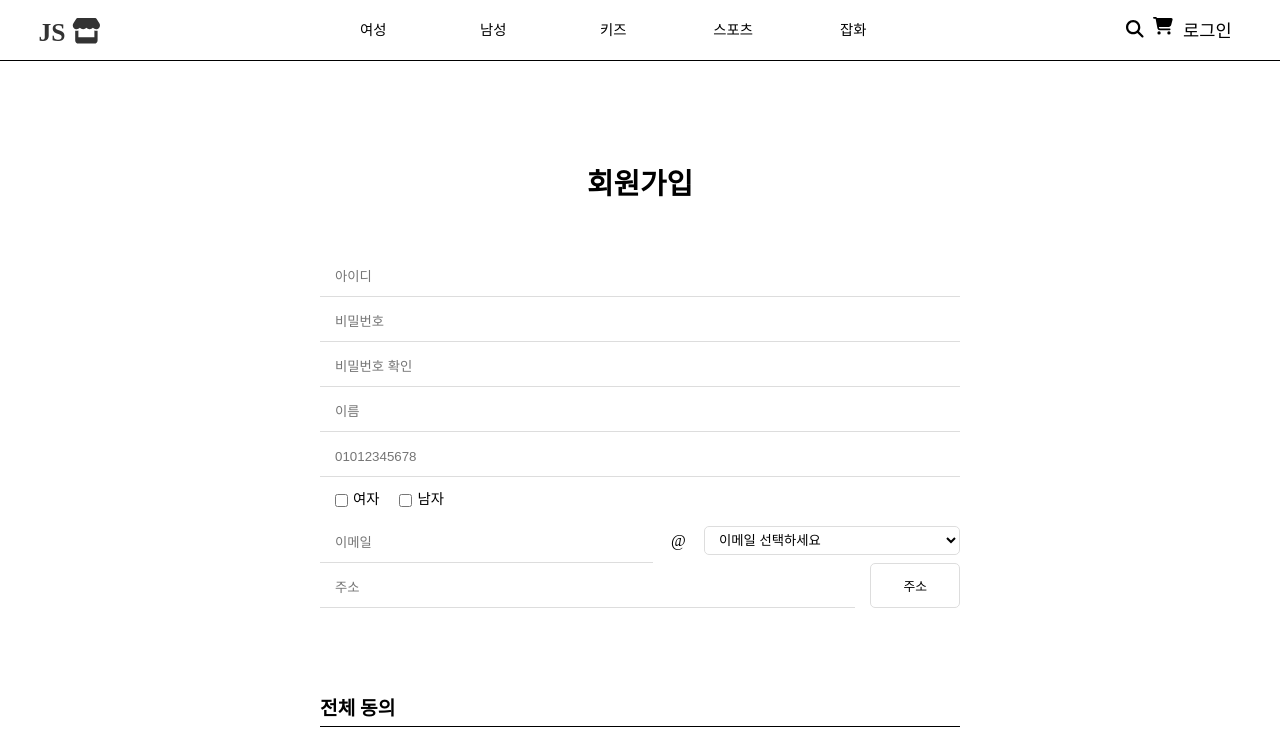
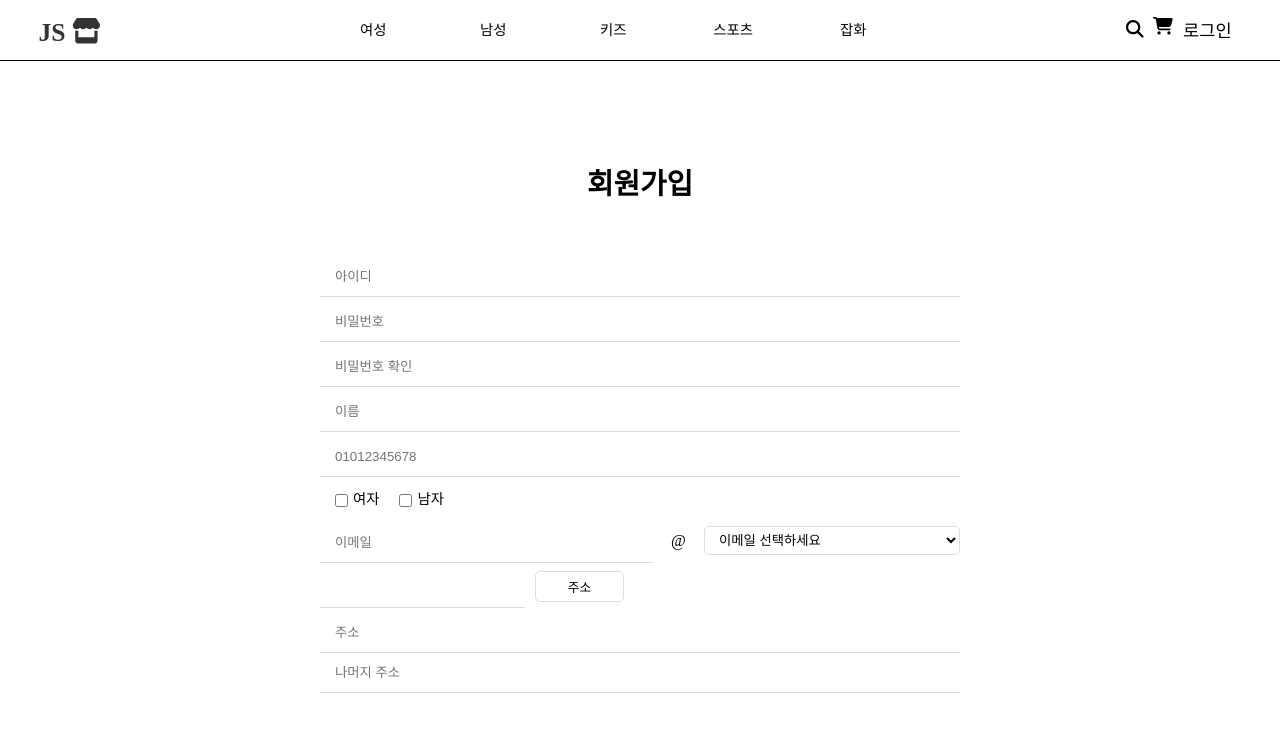
Before and after one commit to gemkim/JS_WEB, a React (Create React App) app: page /join-us in a window 1280 px wide. Shown: the top 736 px of the page. Built offline with nearby package versions, Linux system fonts and the light colour scheme.

Commit message:
Refactor : 주소 UI 재구성 및 포스트코드 추가

```diff
--- a/src/components/AddressPostcode/index.jsx
+++ b/src/components/AddressPostcode/index.jsx
@@ -2,21 +2,20 @@ import React from 'react';
 import styles from './AddressPostcode.module.scss'
 import DaumPostcodeEmbed from 'react-daum-postcode';
 
-const AddressPostcode = ({isPopup, setIsPopup}) => {
+const AddressPostcode = ({isPopup, setIsPopup, setZoneCode, setAddress}) => {
   const handleComplete = (data) => {
-    let fullAddress = data.address;
+    console.log(data);
+    let fullAddress = data.address; //풀 주소
+    let zoneCode = data.zonecode; // 우편번호
     let extraAddress = '';
 
     if (data.addressType === 'R') {
-      if (data.bname !== '') {
-        extraAddress += data.bname;
-      }
-      if (data.buildingName !== '') {
-        extraAddress += extraAddress !== '' ? `, ${data.buildingName}` : data.buildingName;
-      }
+      if (data.bname !== '') extraAddress += data.bname;
+      if (data.buildingName !== '')  extraAddress += extraAddress !== '' ? `, ${data.buildingName}` : data.buildingName;
       fullAddress += extraAddress !== '' ? ` (${extraAddress})` : '';
     }
-
+    setZoneCode(zoneCode)
+    setAddress(fullAddress)
     console.log(fullAddress); // e.g. '서울 성동구 왕십리로2길 20 (성수동1가)'
     setIsPopup(!isPopup)
   };
--- a/src/components/InputForm/AddressForm.jsx
+++ b/src/components/InputForm/AddressForm.jsx
@@ -1,26 +1,30 @@
-import React from 'react';
+import React, { useState } from 'react';
 import styles from './Form.module.scss'
 import Button from 'components/Button';
 
-const AddressForm = ({isPopup, setIsPopup}) => {
+const AddressForm = ({isPopup, setIsPopup, address, zoneCode}) => {
   const handleOpenPopup = (e) => {
     setIsPopup(!isPopup)
   }
 
   const onChangeUserAddress = (e) => {};
 
-
   return (
     <>
       {/* userAddress */}
+     <div className={styles.zonecode}>
+        <input type="text" value={zoneCode} />
+        <Button type={'button'} text={'주소'} size={'btnM'} state={'white'} onClick={handleOpenPopup} />
+     </div>
      <input
           className={styles.textform}
           id="input1"
           type='text'
           placeholder='주소'
+          value={address}
           onChange={onChangeUserAddress}
         />
-      <Button type={'button'} text={'주소'} size={'btnM'} state={'white'} onClick={handleOpenPopup} />
+        <input className={styles.textform}  type="text" placeholder='나머지 주소' />
     </>
   )
 };
--- a/src/components/InputForm/Form.module.scss
+++ b/src/components/InputForm/Form.module.scss
@@ -24,6 +24,14 @@
       padding-left: 5px;
     }
   }
+
+  //address form
+  .zonecode{
+    input{
+      width: 32%;
+    }
+  }
+
   //email form
   .inputEmail{
     width: 52%;
--- a/src/pages/JoinUs/JoinUs.module.scss
+++ b/src/pages/JoinUs/JoinUs.module.scss
@@ -39,10 +39,13 @@
           font-size: .9rem;
         }
         .address{
-          display: flex;
+          input{
+            display: inline-block;
+          }
           button{
+            display: inline-block;
             flex-shrink: 0;
-            margin-left: 15px;
+            margin-left: 10px;
           }
         }
       }
--- a/src/pages/JoinUs/index.jsx
+++ b/src/pages/JoinUs/index.jsx
@@ -11,6 +11,8 @@ import AgreeContents from 'components/AgreeContents';
 
 const JoinUs = (props) => {
   const [isPopup, setIsPopup] = useState(false)
+  const [ address, setAddress ] = useState('')
+  const [ zoneCode, setZoneCode ] = useState('')
 
   const agreeData = [
     { id: "termsOfService",
@@ -58,7 +60,7 @@ const JoinUs = (props) => {
               </div>
               {/* 주소인증 */}
               <div className={styles.address}>
-                <AddressForm isPopup={isPopup} setIsPopup={setIsPopup} />
+                <AddressForm address={address} zoneCode={zoneCode} isPopup={isPopup} setIsPopup={setIsPopup} />
               </div>
             </div>
             {/* 동의하기 */}
@@ -73,7 +75,7 @@ const JoinUs = (props) => {
               <Button type={'button'} text={'취소'} size={'btnL'} state={'cancel'} />
               <Button type={'submit'} text={'확인'}  size={'btnL'} state={'success'} />
             </div>
-            { isPopup && <AddressPostcode isPopup={isPopup} setIsPopup={setIsPopup} /> }
+            { isPopup && <AddressPostcode isPopup={isPopup} setIsPopup={setIsPopup} setZoneCode={setZoneCode} setAddress={setAddress} /> }
           </form>
         </div>
       </div>
```
Lines whose indentation alone changed are shown as unchanged.
